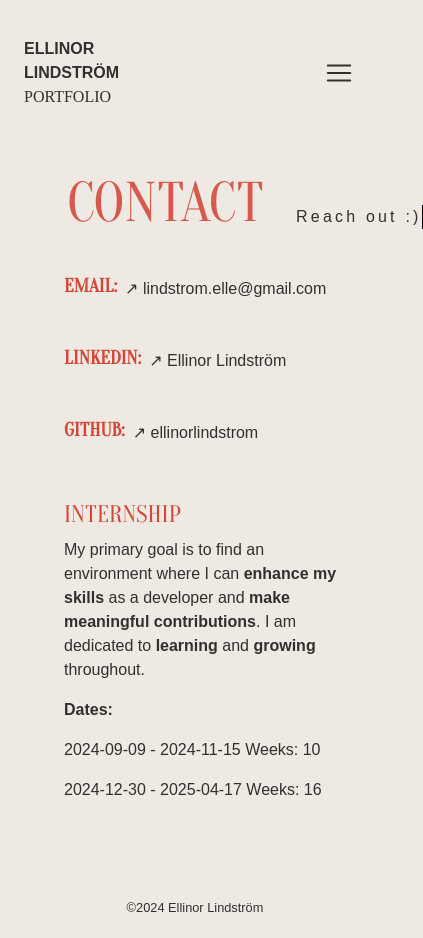
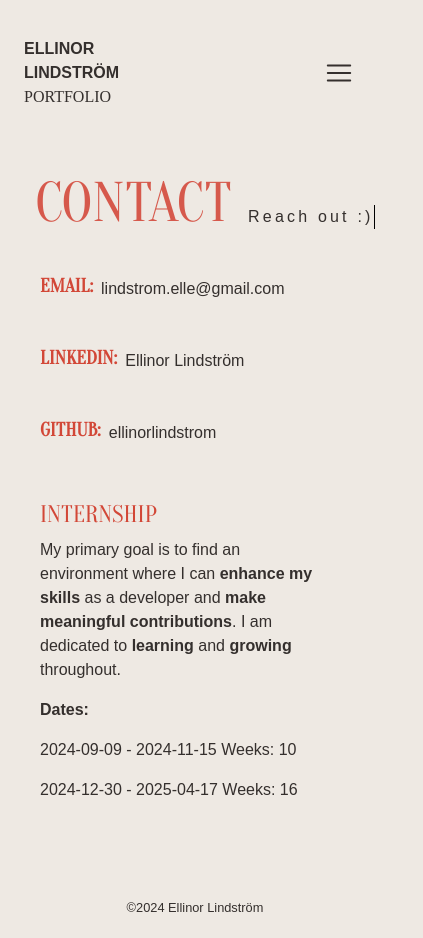
Before and after one commit to ellinorlindstrom/portfolio-24, a React (Vite) app: page /contact in a window 390 px wide. Shown: the whole page, 423 px wide, since content can reach past the window. Built offline with nearby package versions, Linux system fonts and the light colour scheme.

Commit message:
responsivity, margins homepage and contact page.

```diff
--- a/src/pages/ContactPage.tsx
+++ b/src/pages/ContactPage.tsx
@@ -19,19 +19,19 @@ const ContactPage: React.FC = () => {
           <div className='contact-details'>
             <span className='contact-title'>EMAIL:</span>
             <a href="mailto:lindstrom.elle@gmail.com" className='contact-address'>
-            &#x2197; lindstrom.elle@gmail.com
+             lindstrom.elle@gmail.com
             </a>
           </div>
           <div className='contact-details'>
             <span className='contact-title'>LINKEDIN:</span>
             <a href="https://www.linkedin.com/in/ellinor-amanda-lindstrom/" className='contact-address'>
-            &#x2197; Ellinor Lindström
+              Ellinor Lindström
             </a>
           </div>
           <div className='contact-details'>
             <span className='contact-title'>GITHUB:</span>
             <a href="https://github.com/ellinorlindstrom" className='contact-address'>
-            &#x2197; ellinorlindstrom
+              ellinorlindstrom
             </a>
           </div>
         </div>
--- a/src/scss/ContactPage.scss
+++ b/src/scss/ContactPage.scss
@@ -3,15 +3,15 @@
     flex-direction: row;
     align-items: flex-end;
     padding-top: 1rem;
-    padding-left: 2.5rem;
   }
 
   .contact-page-title {
     font-family: Oranienbaum;
     font-size: 3rem;
     font-weight: 200;
-    margin-right: 2rem;
+    margin-right: 1rem;
     color: #D6594C;
+
   }
 
   .contact-content {
@@ -21,7 +21,7 @@
     font-size: 2rem;
     font-weight: 100;
     margin-top: .5rem;
-    padding-left: 2.5rem;
+    padding-left: 1rem;
   }
 
   .contact-details-container {
@@ -124,7 +124,7 @@
     .contact-page-title {
       font-size: 10rem;
       padding-top: 3rem;
-      padding-left: 3rem;
+      padding-left: 1rem;
       }
 
       .contact-content {
@@ -159,10 +159,11 @@
 
     .contact-page-title {
       font-size: 9rem;
+      padding-left: 3rem;
       }
 
     .contact-content {
-      margin-left: 3rem;
+      padding-left: 3rem;
       }
 
     .contact-page-subtitle {
@@ -233,7 +234,12 @@
     .contact-page-title {
       font-size: 4rem;
       padding-top: .5rem;
+      padding-left: 1rem;
       }
+      .contact-content {
+        padding-left: 1rem;
+
+        }
 
       .contact-page-subtitle {
         margin-bottom: 1rem;
--- a/src/scss/HomePage.scss
+++ b/src/scss/HomePage.scss
@@ -155,7 +155,7 @@ text {
 
 @media (max-width: 560px) {
   .home-page-title {
-      font-size: 4rem;
+      font-size: 3.8rem;
   }
 
   .rotating-container {
@@ -177,7 +177,7 @@ text {
   }
 
   .home-page-title {
-      font-size: 3.5em;
+      font-size: 3.2em;
   }
 
   .rotating-container {
```
